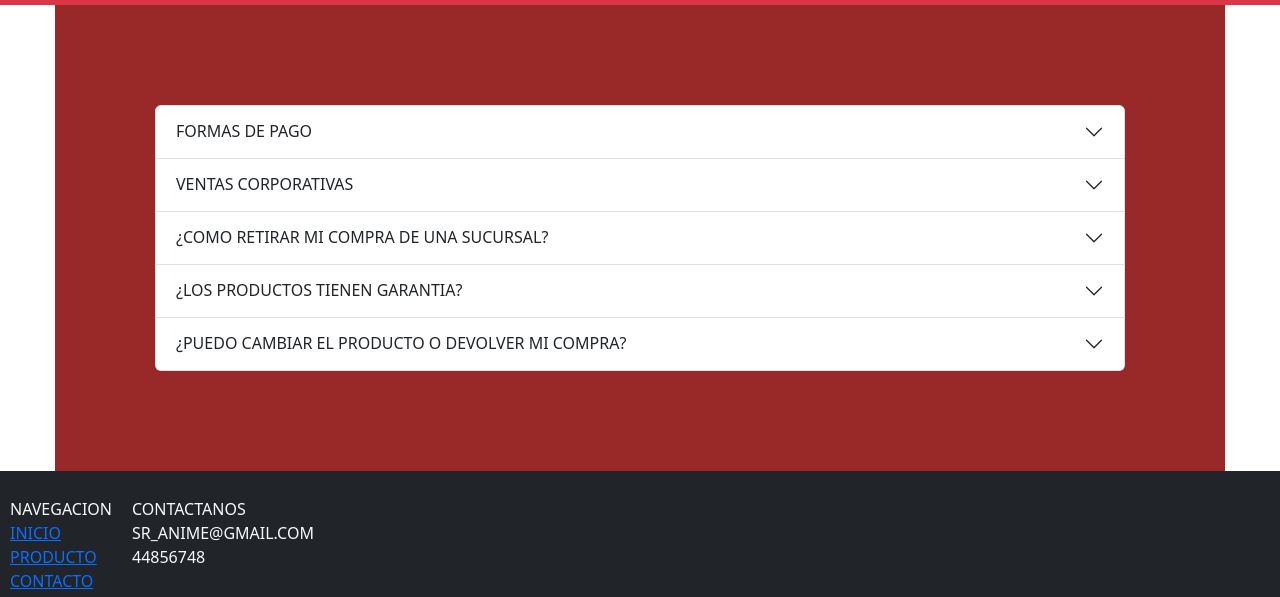
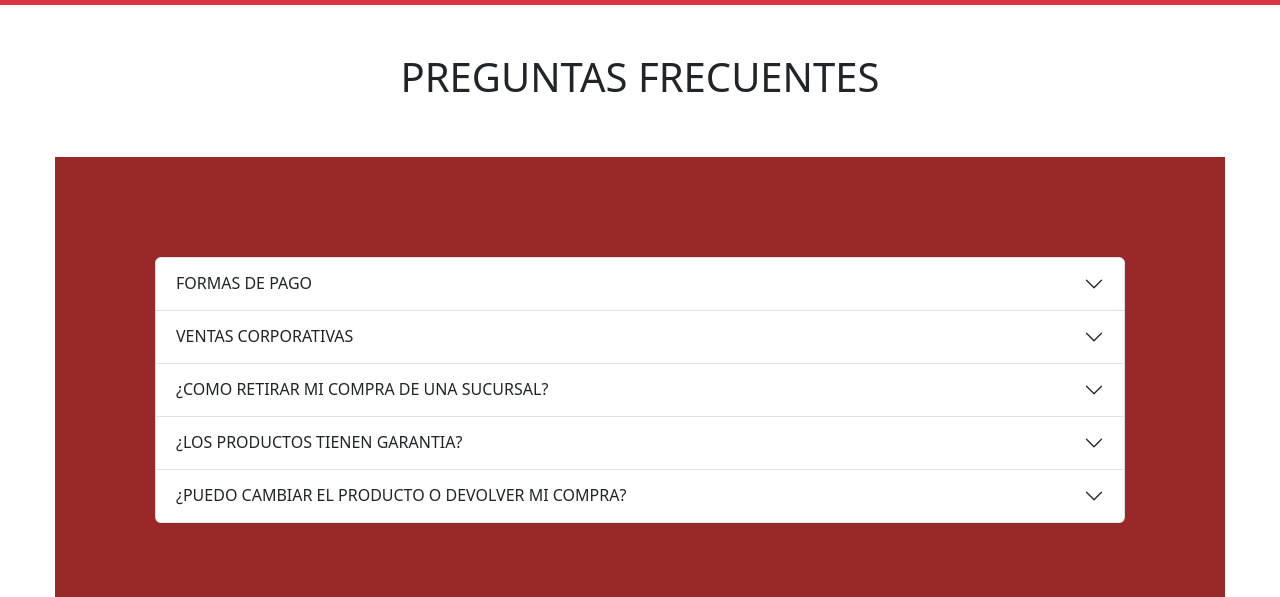
Before and after one commit to ivanALF97/ivanALF97-preentrega-3-ivan.alfonso, a plain HTML site: page pages/preguntas.html in a window 1280 px wide. Shown: the part 201-798 px from the top of the page. Drawn offline with nearby package versions, Linux system fonts and the light colour scheme.

Commit message:
Update preguntas.html

```diff
--- a/pages/preguntas.html
+++ b/pages/preguntas.html
@@ -46,6 +46,7 @@
          </nav>
        </header>
        <mai class="main.preguntas">
+           <h1 class="d-flex justify-content-center p-5">PREGUNTAS FRECUENTES</h1>
 
         <section class="container">
           <div class="div.p accordion" id="accordionExample">
```
